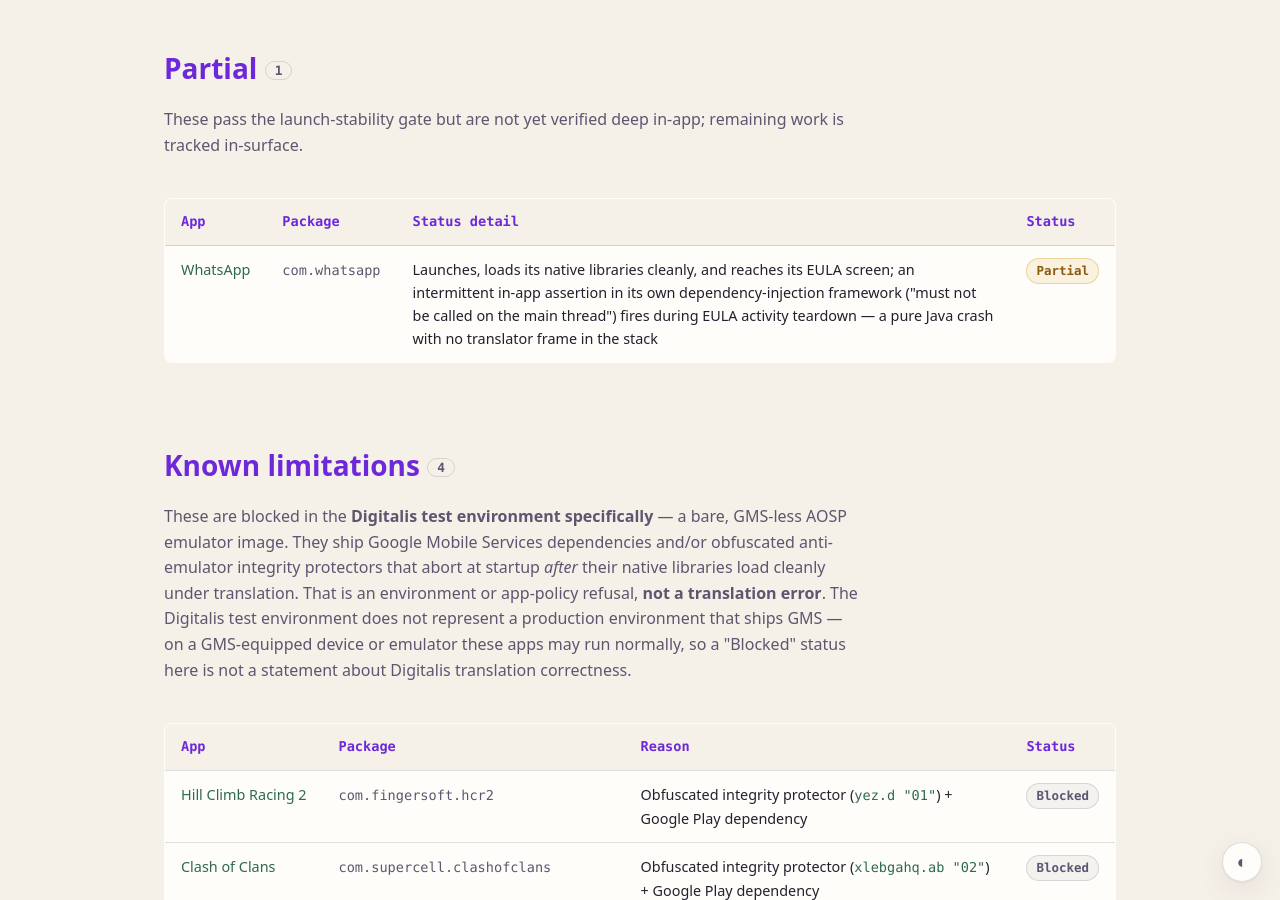
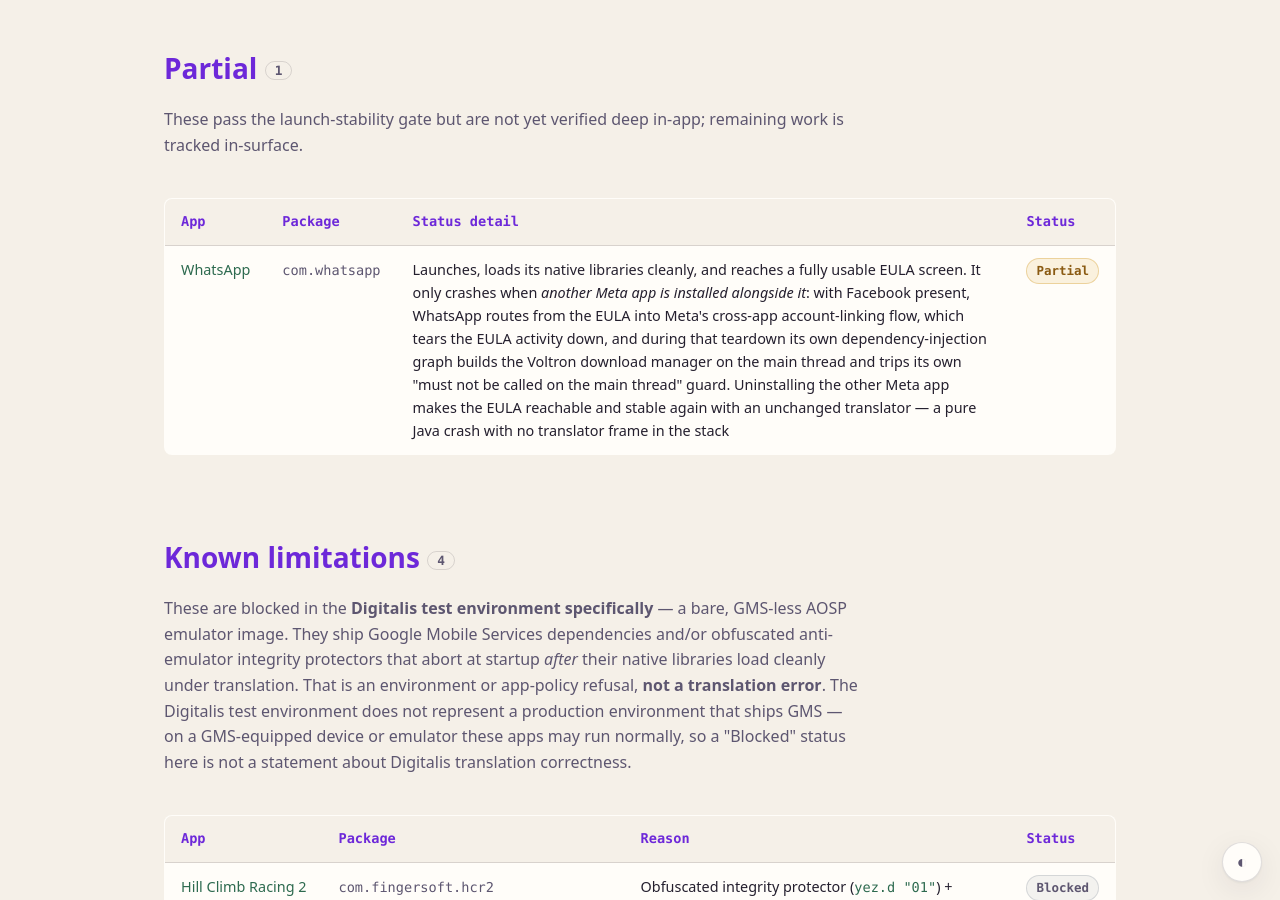
Before and after one commit to DigitalisX64/digitalisx64.github.io, a Jekyll site: the page built from apps.html, in a window 1280 px wide and 900 px high, scrolled down 3709 px. Built offline with Jekyll 4.4.1, drawn with Linux system fonts in a browser that asks for light colours.

Commit message:
apps: correct the WhatsApp entry — the trigger is a co-installed Meta app
The note called the EULA-teardown assertion "intermittent". It is not: it
reproduces on every launch when another Meta app is installed, and never
when one isn't. With Facebook present, WhatsApp routes from the EULA into
waffle.sso.ui.LinkedUsersActivity (cross-app account linking), which tears
the EULA down; its dependency-injection graph then builds the Voltron
download manager on the main thread during that teardown and trips its own
guard. Voltron is delivered via the Play Store, which this image lacks.

Verified both directions against an unchanged translator library:
Facebook uninstalled gives a live, fully usable EULA screen with zero
waffle activity and zero crashes; reinstalling it brings the crash back.

```diff
--- a/_data/apps.yml
+++ b/_data/apps.yml
@@ -149,10 +149,15 @@ partial:
   - name: 'WhatsApp'
     package: com.whatsapp
     notes: >-
-      Launches, loads its native libraries cleanly, and reaches its EULA screen;
-      an intermittent in-app assertion in its own dependency-injection framework
-      ("must not be called on the main thread") fires during EULA activity
-      teardown &mdash; a pure Java crash with no translator frame in the stack
+      Launches, loads its native libraries cleanly, and reaches a fully usable
+      EULA screen. It only crashes when <em>another Meta app is installed
+      alongside it</em>: with Facebook present, WhatsApp routes from the EULA
+      into Meta's cross-app account-linking flow, which tears the EULA activity
+      down, and during that teardown its own dependency-injection graph builds
+      the Voltron download manager on the main thread and trips its own
+      "must not be called on the main thread" guard. Uninstalling the other Meta
+      app makes the EULA reachable and stable again with an unchanged translator
+      &mdash; a pure Java crash with no translator frame in the stack
 
 blocked:
   - name: 'Hill Climb Racing 2'
```
